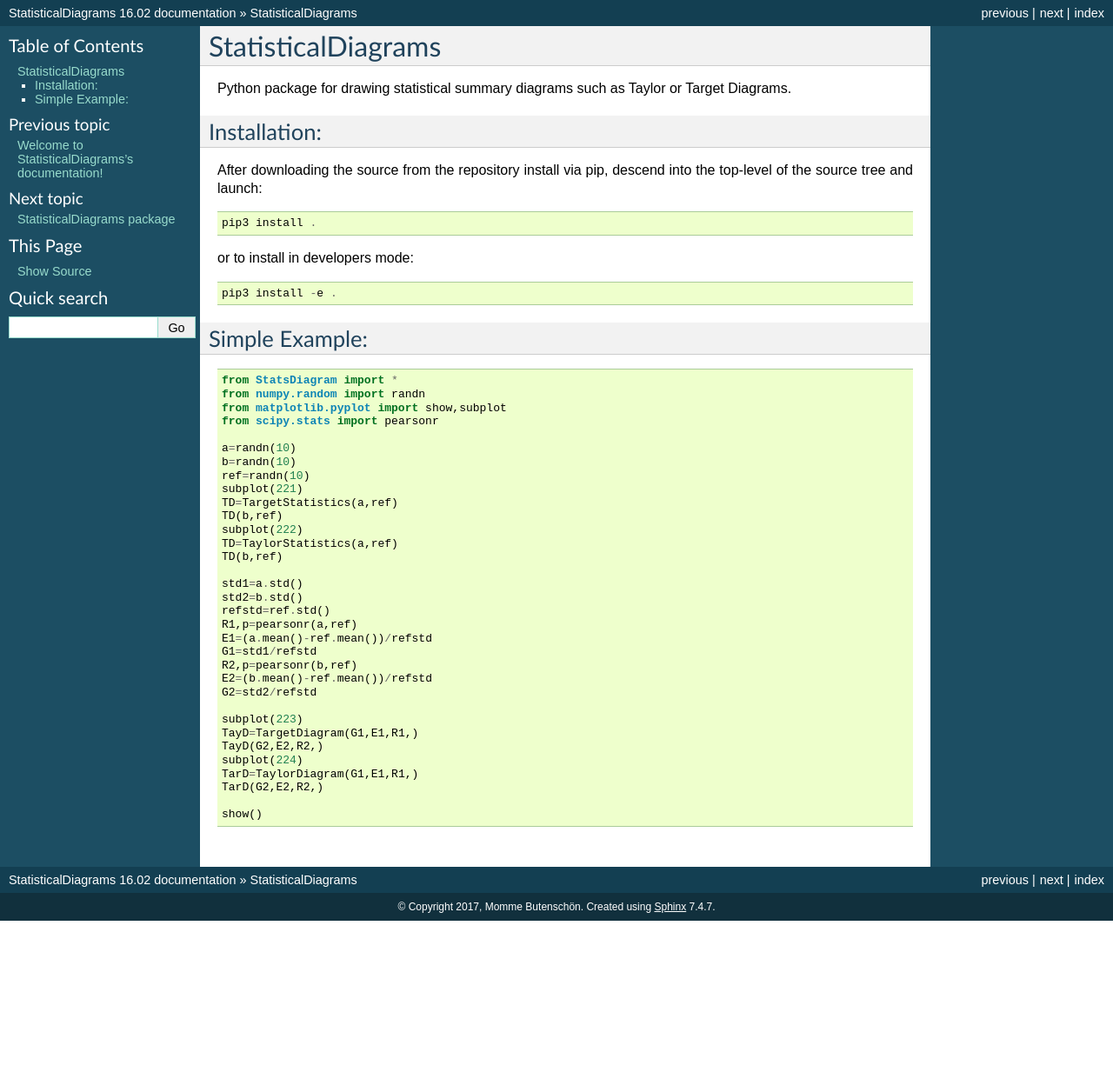
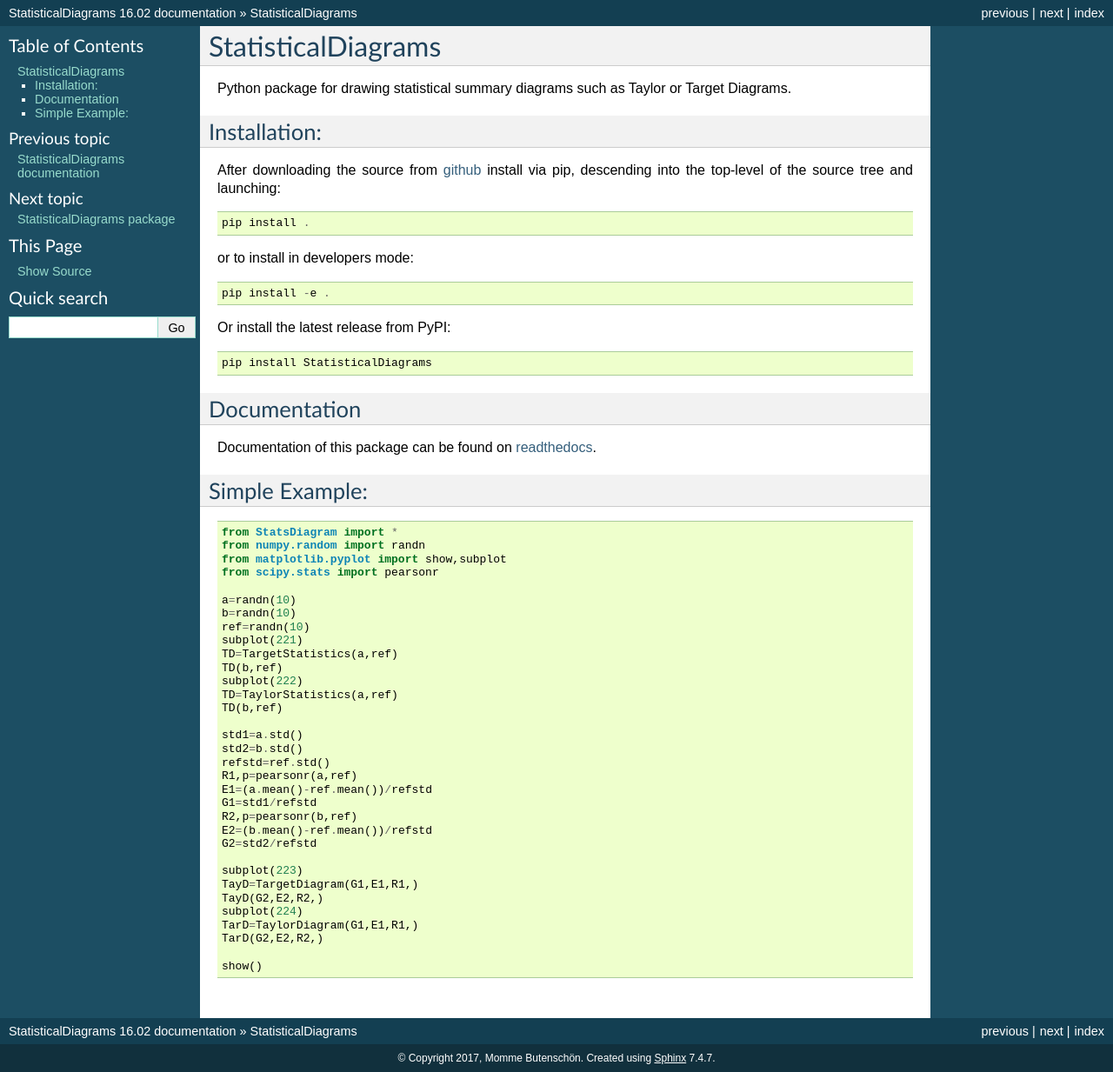
Before and after one commit to mommebutenschoen/StatisticalDiagrams, a Sphinx documentation site: the page built from docs/readme.rst, in a window 1280 px wide. Shown: the whole page at 87% size. Built offline with Sphinx 7.4.7, drawn with Linux system fonts in a browser that asks for light colours; before the commit the page ends 1059 px from its top, so only the background shows below that.

Commit message:
Update to doc settings, README and documentation index.

```diff
--- a/README.rst
+++ b/README.rst
@@ -8,15 +8,30 @@
 Installation:
 -------------
 
-After downloading the source from the repository install via pip, descend
+After downloading the source from github_ install via pip, descending
 into the top-level of the source tree
-and launch::
+and launching::
 
-  pip3 install .
+  pip install .
 
 or to install in developers mode::
 
-  pip3 install -e .
+  pip install -e .
+
+Or install the latest release from PyPI::
+
+  pip install StatisticalDiagrams
+
+.. _github: https://github.com/mommebutenschoen/StatisticalDiagrams
+
+
+Documentation
+-------------
+
+Documentation of this package can be found on readthedocs_.
+
+.. _readthedocs: https://statisticaldiagrams.readthedocs.io/
+
 
 Simple Example:
 ---------------
--- a/docs/conf.py
+++ b/docs/conf.py
@@ -18,7 +18,7 @@
 # If extensions (or modules to document with autodoc) are in another directory,
 # add these directories to sys.path here. If the directory is relative to the
 # documentation root, use os.path.abspath to make it absolute, like shown here.
-sys.path.insert(0, os.path.abspath('.'))
+sys.path.insert(0, os.path.abspath('..'))
 
 # -- General configuration ------------------------------------------------
 
--- a/docs/index.rst
+++ b/docs/index.rst
@@ -3,8 +3,8 @@
    You can adapt this file completely to your liking, but it should at least
    contain the root `toctree` directive.
 
-Welcome to StatisticalDiagrams's documentation!
-=====================================
+StatisticalDiagrams documentation
+=================================
 
 Contents:
 
--- a/docs/modules.rst
+++ b/docs/modules.rst
@@ -1,5 +1,5 @@
 StatisticalDiagrams
-=========
+===================
 
 .. toctree::
    :maxdepth: 4
```
